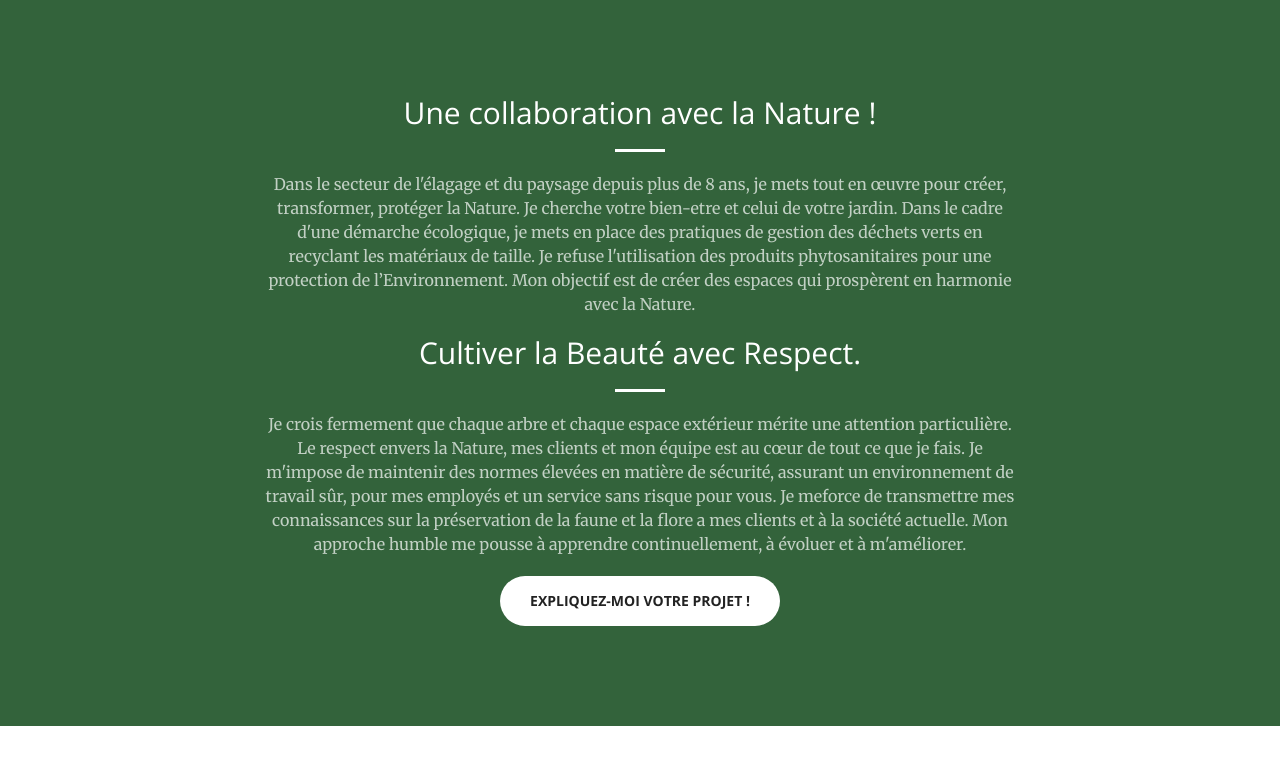
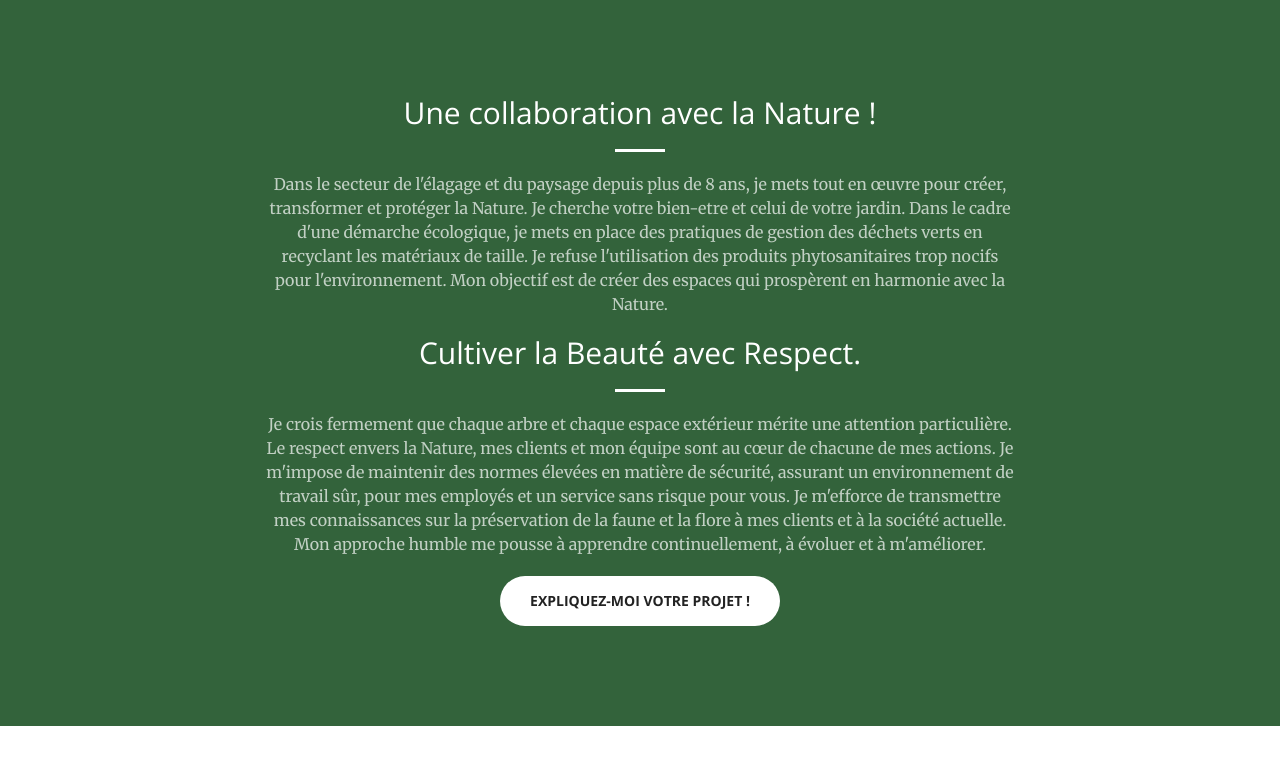
Before and after one commit to 3Abres/3Abres.github.io, a Jekyll site: the page built from index.html, in a window 1280 px wide and 900 px high, scrolled down 818 px, cut to the strip 86-851 px from the top of the window. Built offline with Jekyll 4.4.1, drawn with Linux system fonts in a browser that asks for light colours.

Commit message:
Update call-to-action.html

```diff
--- a/_includes/call-to-action.html
+++ b/_includes/call-to-action.html
@@ -4,13 +4,13 @@
             <div class="col-lg-8 col-lg-offset-2 text-center">
                 <h2 class="section-heading"> Une collaboration avec la Nature !</h2>
                 <hr class="light">
-                <p class="text-faded"> Dans le secteur de l'élagage et du paysage depuis plus de 8 ans, je mets tout en œuvre pour créer, transformer, protéger la Nature. Je cherche votre bien-etre et celui de votre jardin. Dans le cadre d'une démarche écologique, je mets en place des pratiques de gestion des déchets verts en recyclant les matériaux de taille. Je refuse l'utilisation des produits phytosanitaires pour une protection de l’Environnement. Mon objectif est de créer des espaces qui prospèrent en harmonie avec la Nature.
+                <p class="text-faded"> Dans le secteur de l'élagage et du paysage depuis plus de 8 ans, je mets tout en œuvre pour créer, transformer et protéger la Nature. Je cherche votre bien-etre et celui de votre jardin. Dans le cadre d'une démarche écologique, je mets en place des pratiques de gestion des déchets verts en recyclant les matériaux de taille. Je refuse l'utilisation des produits phytosanitaires trop nocifs pour l'environnement. Mon objectif est de créer des espaces qui prospèrent en harmonie avec la Nature.
 </p>
                  <h2 class="section-heading"> Cultiver la Beauté avec Respect.   </h2>
                 <hr class="light">
-                <p class="text-faded"> Je crois fermement que chaque arbre et chaque espace extérieur mérite une attention particulière. Le respect envers la Nature, mes clients et mon équipe est au cœur de tout ce que je fais. Je m'impose de maintenir des normes élevées en matière de sécurité, assurant un environnement de travail sûr, pour mes employés et un service sans risque pour vous.
+                <p class="text-faded"> Je crois fermement que chaque arbre et chaque espace extérieur mérite une attention particulière. Le respect envers la Nature, mes clients et mon équipe sont au cœur de chacune de mes actions. Je m'impose de maintenir des normes élevées en matière de sécurité, assurant un environnement de travail sûr, pour mes employés et un service sans risque pour vous.
 
-Je meforce de transmettre mes connaissances sur la préservation de la faune et la flore a mes clients et à la société actuelle.
+Je m'efforce de transmettre mes connaissances sur la préservation de la faune et la flore à mes clients et à la société actuelle.
 
  Mon approche humble me pousse à apprendre continuellement, à évoluer et à m'améliorer.   </p>
                 <a href="mailto:contact.les3arbres@gmail.com" class="btn btn-default btn-xl">Expliquez-moi votre projet !</a>
```
